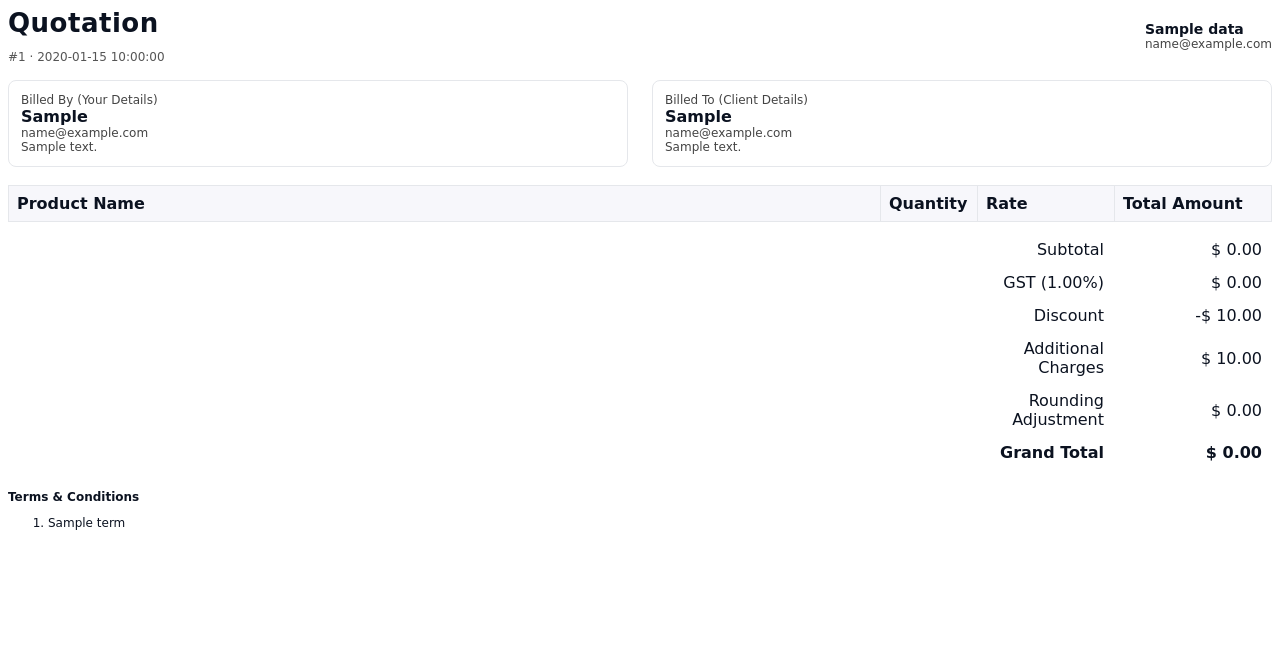
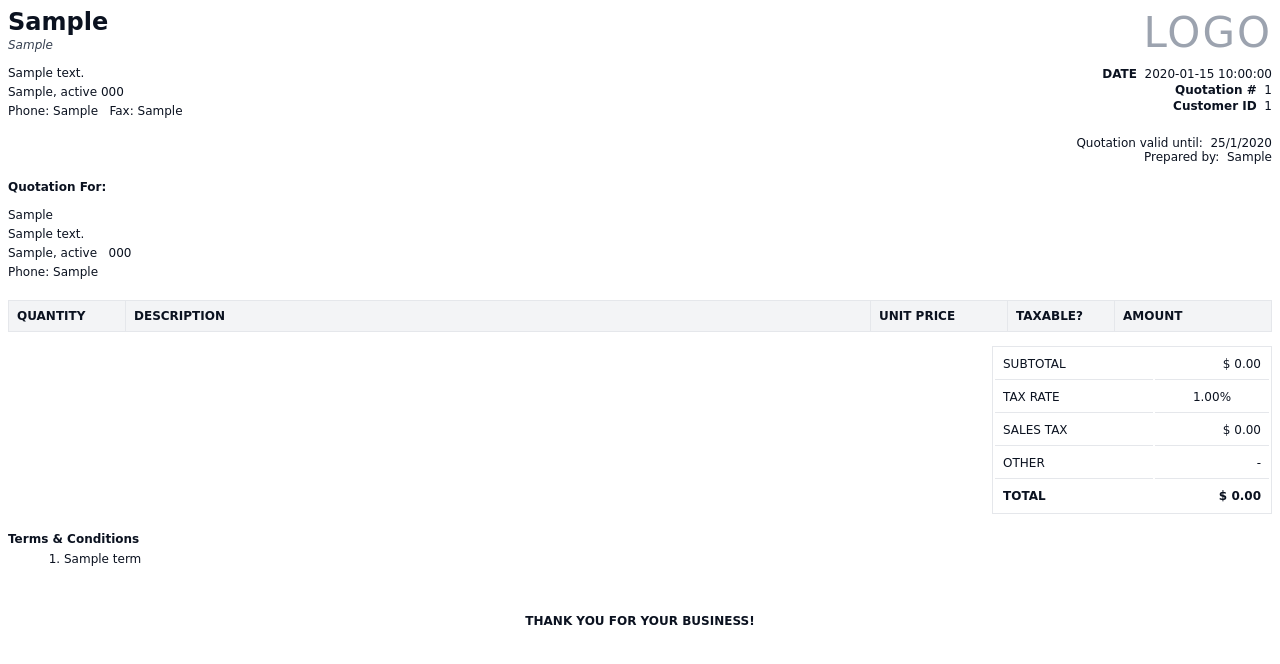
Before and after one commit to krupesh-10div/Cursor, a PHP site: template quotation-generator/templates/quote-template.php in a window 1280 px wide. Shown: the top 664 px of the page. Run offline with PHP 8.4, Linux system fonts and the light colour scheme; the template is opened without the code that fills it: most values are stand-ins (such as "Sample title", 1, 10 or a date in 2020); data that the repository does not hold is empty.

Commit message:
Refactor quotation template and add GST, inline controls, and styling
Co-authored-by: kailanitish90 <kailanitish90@gmail.com>

```diff
--- a/quotation-generator/assets/style.css
+++ b/quotation-generator/assets/style.css
@@ -123,6 +123,9 @@ table.items input { width: 100%; }
 .radio { display:flex; gap:6px; align-items:center; }
 .words { margin-top: 8px; font-size: 13px; color:#0f172a; background:#f8fafc; border:1px solid var(--border); padding:8px 10px; border-radius:8px; }
 
+/* Inline controls area under totals */
+.controls.inline { display:flex; justify-content:flex-end; margin-top:8px; }
+
 /* Actions */
 .row-actions { display:flex; gap:8px; align-items:center; }
 .desc-row { margin-top:6px; }
--- a/quotation-generator/templates/quote-template.php
+++ b/quotation-generator/templates/quote-template.php
@@ -13,6 +13,11 @@ switch (($data['currency'] ?? 'INR')){
 }
 
 function money($n){ return number_format((float)$n, 2, '.', ','); }
+function qtyfmt($n){
+	$n = (float)$n;
+	$asTwo = number_format($n, 2, '.', ',');
+	return rtrim(rtrim($asTwo, '0'), '.');
+}
 
 // Compute totals (server-side safety)
 $subtotal = 0.0; $taxtotal = 0.0; $grand = 0.0;
@@ -20,8 +25,7 @@ foreach (($data['items']['name'] ?? []) as $i => $name){
 	$qty = (float)($data['items']['qty'][$i] ?? 0);
 	$price = (float)($data['items']['price'][$i] ?? 0);
 	$base = $qty * $price;
-	$lineTotal = $base;
-	$subtotal += $base; $grand += $lineTotal;
+	$subtotal += $base; $grand += $base;
 }
 
 // Apply global GST and adjustments
@@ -32,90 +36,128 @@ if ($includeGst && $gstPercent > 0) {
 }
 $discount = isset($data['discount_amount']) ? (float)$data['discount_amount'] : 0.0;
 $additional = isset($data['additional_amount']) ? (float)$data['additional_amount'] : 0.0;
-$grand = $subtotal + $taxtotal - $discount + $additional;
+$other = $additional - $discount; // to mirror "OTHER" row in the reference
+$grand = $subtotal + $taxtotal + $other;
 $rounding = $data['rounding'] ?? 'none';
 $roundAdj = 0.0;
 if ($rounding === 'up') { $roundAdj = ceil($grand) - $grand; }
 elseif ($rounding === 'down') { $roundAdj = floor($grand) - $grand; }
 $grand = $grand + $roundAdj;
+
+// Header variables
+$companyName = trim((string)($data['by_business'] ?: ($data['company_name'] ?? 'Your Company Name')));
+$companySlogan = trim((string)($data['company_slogan'] ?? 'Your Company Slogan'));
+$byAddress = trim((string)($data['by_address'] ?? 'Street Address'));
+$byCity = trim((string)($data['by_city'] ?? 'City'));
+$byState = trim((string)($data['by_state'] ?? 'State'));
+$byPostal = trim((string)($data['by_postal'] ?? 'ZIP Code'));
+$byPhone = trim((string)($data['by_contact'] ?? 'Enter Phone number here'));
+$byFax = trim((string)($data['by_fax'] ?? 'Enter Fax number here'));
+
+$customerId = trim((string)($data['customer_id'] ?? ''));
+$preparedBy = trim((string)($data['prepared_by'] ?? ($data['by_business'] ?? '')));
+$validUntil = trim((string)($data['valid_until'] ?? ''));
+if ($validUntil === '' && !empty($data['quotation_date'])){
+	$ts = strtotime($data['quotation_date']);
+	if ($ts) { $validUntil = date('j/n/Y', strtotime('+10 days', $ts)); }
+}
 ?>
 <!DOCTYPE html>
 <html>
 <head>
 	<meta charset="utf-8" />
 	<style>
-		body { font-family: DejaVu Sans, sans-serif; color:#0b1220; }
-		.wrap { width:100%; }
-		.header { display:flex; justify-content: space-between; align-items:center; }
-		.company { font-size:14px; }
-		.title { font-size:26px; font-weight:700; letter-spacing: .5px; }
-		.meta { margin-top: 12px; font-size:12px; color:#555; }
-		.table { width:100%; border-collapse: collapse; margin-top: 18px; }
+		body { font-family: DejaVu Sans, sans-serif; color:#0b1220; font-size:12px; }
+		.header { display:flex; justify-content: space-between; align-items:flex-start; }
+		.h-left { max-width: 62%; }
+		.brand-name { font-size:24px; font-weight:700; }
+		.brand-slogan { font-style: italic; color:#374151; margin-top:2px; }
+		.addr { line-height:1.6; margin-top:12px; }
+		.h-right { text-align:right; }
+		.logo { font-size:42px; color:#9ca3af; letter-spacing:2px; }
+		.kv { margin-top: 10px; font-size:12px; }
+		.kv div { margin: 2px 0; }
+		.k { font-weight:700; }
+		.section-title { margin: 16px 0 6px; font-weight:700; }
+		.table { width:100%; border-collapse: collapse; margin-top: 10px; }
 		.table th, .table td { border: 1px solid #e5e7eb; padding: 8px; }
-		.table th { background:#f7f7fb; text-align:left; font-weight:600; }
-		.totals { margin-top: 10px; width: 320px; margin-left: auto; }
-		.totals td { padding: 6px 8px; }
-		.terms { margin-top: 20px; font-size: 12px; }
-		.flex { display:flex; gap:24px; }
-		.block { border: 1px solid #e5e7eb; padding:12px; border-radius:8px; }
-		.small { font-size: 12px; color:#444; }
-		.signature { margin-top: 40px; text-align:right; font-size: 12px; }
+		.table th { background:#f3f4f6; text-align:left; font-weight:600; }
+		.center { text-align:center; }
+		.num { text-align:right; }
+		.totals { width: 280px; margin-left:auto; border: 1px solid #e5e7eb; margin-top: 14px; }
+		.totals td { padding: 8px; border-bottom:1px solid #e5e7eb; }
+		.totals tr:last-child td { border-bottom:0; font-weight:700; }
+		.footer-msg { text-align:center; margin-top: 48px; font-weight:700; }
 	</style>
 </head>
 <body>
-	<div class="wrap">
 	<div class="header">
-			<div>
-				<div class="title">Quotation</div>
-				<div class="meta">#<?php echo esc($data['quotation_no'] ?? ''); ?> · <?php echo esc($data['quotation_date'] ?? ''); ?></div>
+		<div class="h-left">
+			<div class="brand-name"><?= esc($companyName) ?></div>
+			<div class="brand-slogan"><?= esc($companySlogan) ?></div>
+			<div class="addr">
+				<div><?= esc($byAddress) ?></div>
+				<div><?= esc($byCity) ?>, <?= esc($byState) ?> <?= esc($byPostal) ?></div>
+				<div>Phone: <?= esc($byPhone) ?>
+					&nbsp;&nbsp;Fax: <?= esc($byFax) ?></div>
 			</div>
-			<div class="company">
+		</div>
+		<div class="h-right">
 			<?php if ($logoPath && is_file($logoPath)): ?>
-					<img src="<?php echo esc($logoPath); ?>" style="height:60px;" />
+				<img src="<?= esc($logoPath) ?>" style="height:64px;" />
+			<?php else: ?>
+				<div class="logo">LOGO</div>
 			<?php endif; ?>
-				<div><strong><?php echo esc($data['company_name'] ?? ''); ?></strong></div>
-				<div class="small"><?php echo esc($data['company_email'] ?? ''); ?></div>
+			<div class="kv">
+				<div><span class="k">DATE</span>&nbsp; <?= esc($data['quotation_date'] ?? '') ?></div>
+				<div><span class="k">Quotation #</span>&nbsp; <?= esc($data['quotation_no'] ?? '') ?></div>
+				<?php if ($customerId !== ''): ?><div><span class="k">Customer ID</span>&nbsp; <?= esc($customerId) ?></div><?php endif; ?>
+			</div>
 		</div>
 	</div>
 
-		<div class="flex" style="margin-top:16px;">
-			<div class="block" style="flex:1;">
-				<div class="small">Billed By (Your Details)</div>
-				<div><strong><?php echo esc($data['by_business'] ?? ($data['company_name'] ?? '')); ?></strong></div>
-				<div class="small"><?php echo esc($data['by_email'] ?? ($data['company_email'] ?? '')); ?></div>
-				<div class="small"><?php echo esc($data['by_address'] ?? ''); ?></div>
-			</div>
-			<div class="block" style="flex:1;">
-				<div class="small">Billed To (Client Details)</div>
-				<div><strong><?php echo esc($data['to_business'] ?? ($data['customer_name'] ?? '')); ?></strong></div>
-				<div class="small"><?php echo esc($data['to_email'] ?? ($data['customer_email'] ?? '')); ?></div>
-				<div class="small"><?php echo esc($data['to_address'] ?? ''); ?></div>
+	<div style="display:flex; justify-content:space-between; margin-top:14px;">
+		<div></div>
+		<div style="text-align:right;">
+			<?php if ($validUntil !== ''): ?><div>Quotation valid until:&nbsp; <?= esc($validUntil) ?></div><?php endif; ?>
+			<?php if ($preparedBy !== ''): ?><div>Prepared by:&nbsp; <?= esc($preparedBy) ?></div><?php endif; ?>
 		</div>
 	</div>
 
-		<table class="table">
+	<div class="section-title">Quotation For:</div>
+	<div class="addr">
+		<div><?= esc($data['to_business'] ?? ($data['customer_name'] ?? 'Name')) ?></div>
+		<?php if (!empty($data['to_address'])): ?><div><?= esc($data['to_address']) ?></div><?php endif; ?>
+		<div>
+			<?= esc($data['to_city'] ?? 'City') ?>, <?= esc($data['to_state'] ?? 'ST') ?>
+			&nbsp; <?= esc($data['to_postal'] ?? 'ZIP Code') ?>
+		</div>
+		<?php if (!empty($data['to_contact'])): ?><div>Phone: <?= esc($data['to_contact']) ?></div><?php endif; ?>
+	</div>
+
+	<table class="table" style="margin-top:18px;">
 		<thead>
 			<tr>
-					<th>Product Name</th>
-					<th style="width:80px;">Quantity</th>
-					<th style="width:120px;">Rate</th>
-					<th style="width:140px;">Total Amount</th>
+				<th style="width:100px;" class="center">QUANTITY</th>
+				<th>DESCRIPTION</th>
+				<th style="width:120px;" class="center">UNIT PRICE</th>
+				<th style="width:90px;" class="center">TAXABLE?</th>
+				<th style="width:140px;" class="center">AMOUNT</th>
 			</tr>
 		</thead>
 		<tbody>
 			<?php foreach (($data['items']['name'] ?? []) as $i => $name):
 				$qty = (float)($data['items']['qty'][$i] ?? 0);
 				$price = (float)($data['items']['price'][$i] ?? 0);
-				$tax = (float)($data['items']['tax'][$i] ?? 0);
 				$base = $qty * $price;
-				$taxAmt = $base * ($tax/100);
-				$lineTotal = $base + $taxAmt;
+				$taxableFlag = $includeGst ? 'T' : '';
 			?>
 			<tr>
-					<td><?php echo esc($name); ?></td>
-					<td><?php echo money($qty); ?></td>
-					<td><?php echo $currencySymbol . ' ' . money($price); ?></td>
-					<td><?php echo $currencySymbol . ' ' . money($lineTotal); ?></td>
+				<td class="center"><?= qtyfmt($qty) ?></td>
+				<td><?= esc($name) ?></td>
+				<td class="center"><?= $currencySymbol . ' ' . money($price) ?></td>
+				<td class="center"><?= $taxableFlag ?></td>
+				<td class="num"><?= $currencySymbol . ' ' . money($base) ?></td>
 			</tr>
 			<?php endforeach; ?>
 		</tbody>
@@ -123,56 +165,45 @@ $grand = $grand + $roundAdj;
 
 	<table class="totals">
 		<tr>
-				<td style="text-align:right;">Subtotal</td>
-				<td style="text-align:right; width:140px;"><?php echo $currencySymbol . ' ' . money($subtotal); ?></td>
+			<td>SUBTOTAL</td>
+			<td class="num"><?= $currencySymbol . ' ' . money($subtotal) ?></td>
 		</tr>
-			<?php if (!empty($includeGst)): ?>
 		<tr>
-				<td style="text-align:right;">GST (<?php echo money($gstPercent); ?>%)</td>
-				<td style="text-align:right; width:140px;"><?php echo $currencySymbol . ' ' . money($taxtotal); ?></td>
+			<td>TAX RATE</td>
+			<td class="center"><?= money($gstPercent) ?>%</td>
 		</tr>
-			<?php endif; ?>
-			<?php if (($discount ?? 0) > 0): ?>
 		<tr>
-				<td style="text-align:right;">Discount</td>
-				<td style="text-align:right; width:140px;">-<?php echo $currencySymbol . ' ' . money($discount); ?></td>
+			<td>SALES TAX</td>
+			<td class="num"><?= $currencySymbol . ' ' . money($taxtotal) ?></td>
 		</tr>
-			<?php endif; ?>
-			<?php if (($additional ?? 0) > 0): ?>
 		<tr>
-				<td style="text-align:right;">Additional Charges</td>
-				<td style="text-align:right; width:140px;"><?php echo $currencySymbol . ' ' . money($additional); ?></td>
+			<td>OTHER</td>
+			<td class="num"><?= ($other == 0.0 ? '-' : $currencySymbol . ' ' . money($other)) ?></td>
 		</tr>
-			<?php endif; ?>
-			<?php if (($rounding ?? 'none') !== 'none'): ?>
 		<tr>
-				<td style="text-align:right;">Rounding Adjustment</td>
-				<td style="text-align:right; width:140px;"><?php echo $currencySymbol . ' ' . money($roundAdj); ?></td>
-			</tr>
-			<?php endif; ?>
-			<tr>
-				<td style="text-align:right;"><strong>Grand Total</strong></td>
-				<td style="text-align:right; width:140px;"><strong><?php echo $currencySymbol . ' ' . money($grand); ?></strong></td>
+			<td>TOTAL</td>
+			<td class="num"><?= $currencySymbol . ' ' . money($grand) ?></td>
 		</tr>
 	</table>
 
 	<?php if (!empty($data['terms'])): ?>
-			<div class="terms">
+		<div style="margin-top:18px;">
 			<strong>Terms & Conditions</strong>
-				<ol>
+			<ol style="margin:6px 0 0 16px;">
 				<?php foreach ($data['terms'] as $t): if (trim((string)$t) === '') continue; ?>
-						<li><?php echo esc($t); ?></li>
+					<li><?= esc($t) ?></li>
 				<?php endforeach; ?>
 			</ol>
 		</div>
 	<?php endif; ?>
 
-		<div class="signature">
 	<?php if ($signaturePath && is_file($signaturePath)): ?>
-				<img src="<?php echo esc($signaturePath); ?>" style="height:50px;" />
+		<div style="text-align:right; margin-top:24px;">
+			<img src="<?= esc($signaturePath) ?>" style="height:50px;" />
 			<div>Authorized Signature</div>
+		</div>
 	<?php endif; ?>
-		</div>
-	</div>
+
+	<div class="footer-msg">THANK YOU FOR YOUR BUSINESS!</div>
 </body>
 </html>
```
Also changed, not shown: quotation-generator/index.php (+20 -0 lines). Lines whose indentation alone changed are shown as unchanged.
